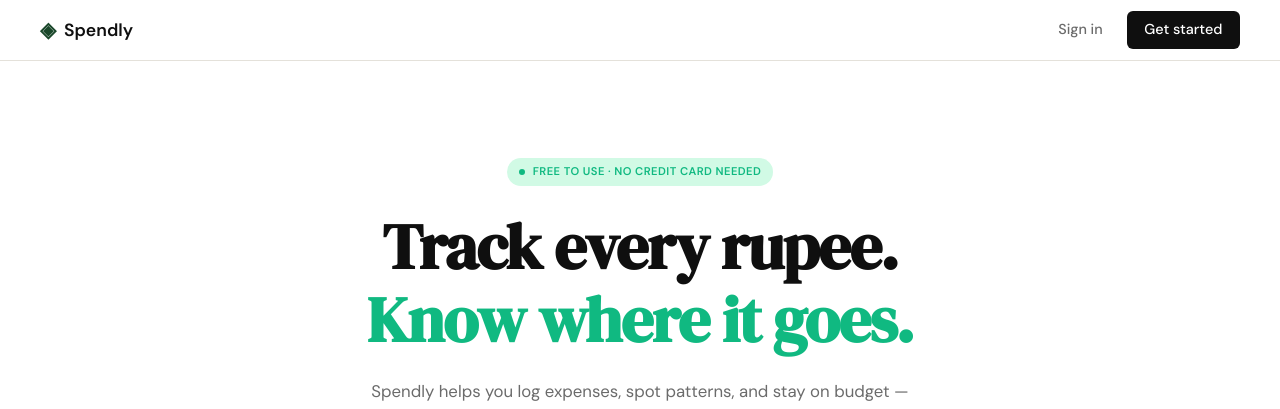
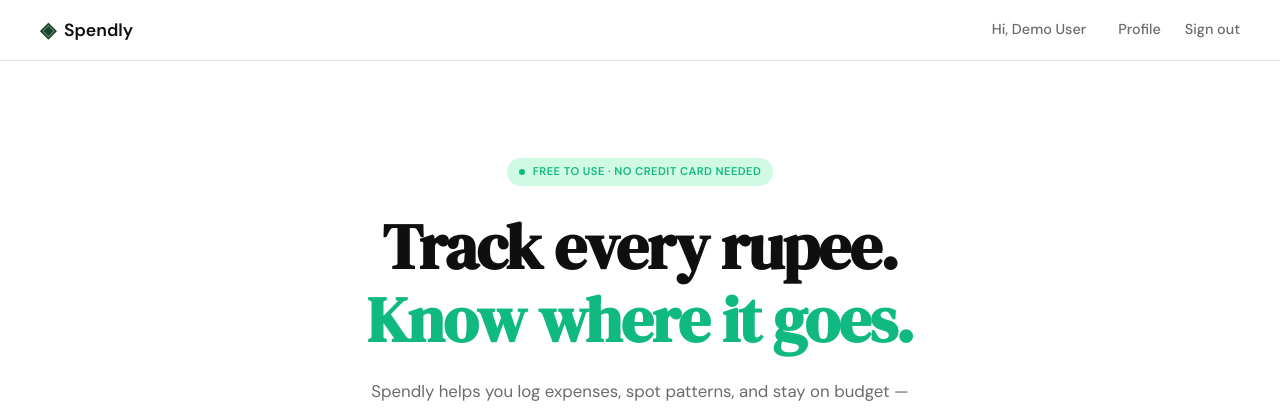
Before and after one commit to Rudra30507/spendly, a Flask app: page / in a window 1280 px wide. Shown: the top 409 px of the page. Run offline with Flask 3, Linux system fonts and the light colour scheme; the visitor is signed in with stand-in values (Sample User, id 1); data comes from the database, SQL or seed files in the repository.

Commit message:
add login and logout feature

```diff
--- a/app.py
+++ b/app.py
@@ -1,9 +1,29 @@
 import os
+from types import SimpleNamespace
 from flask import Flask, render_template, request, redirect, session, url_for
-from database.db import get_db, init_db, seed_db, create_user
+from database.db import get_db, init_db, seed_db, create_user, verify_user, get_user_by_id
 
 app = Flask(__name__)
 app.secret_key = os.environ.get("SPENDLY_SECRET_KEY", "dev-secret-change-me")
+
+
+def _current_user():
+    """Return a user object with .is_authenticated, .id, .name, .email — or None."""
+    uid = session.get("user_id")
+    if uid is None:
+        return None
+    row = get_user_by_id(uid)
+    if row is None:
+        return None
+    return SimpleNamespace(
+        is_authenticated=True,
+        id=row["id"],
+        name=row["name"],
+        email=row["email"],
+    )
+
+
+app.context_processor(lambda: {"current_user": _current_user()})
 
 
 # ------------------------------------------------------------------ #
@@ -17,6 +37,10 @@
 
 @app.route("/register", methods=["GET", "POST"])
 def register():
+    # Already signed in? Bounce to /profile.
+    if session.get("user_id"):
+        return redirect(url_for("profile"))
+
     if request.method == "POST":
         name = (request.form.get("name") or "").strip()
         email = (request.form.get("email") or "").strip()
@@ -52,8 +76,34 @@
     return render_template("register.html")
 
 
-@app.route("/login")
+@app.route("/login", methods=["GET", "POST"])
 def login():
+    # Already signed in? Bounce to /profile.
+    if session.get("user_id"):
+        return redirect(url_for("profile"))
+
+    if request.method == "POST":
+        email = (request.form.get("email") or "").strip()
+        password = request.form.get("password") or ""
+
+        if not email:
+            return render_template("login.html",
+                                   error="Email is required.",
+                                   email=email), 400
+        if not password:
+            return render_template("login.html",
+                                   error="Password is required.",
+                                   email=email), 400
+
+        user_id = verify_user(email, password)
+        if user_id is None:
+            return render_template("login.html",
+                                   error="Invalid email or password.",
+                                   email=email), 400
+
+        session["user_id"] = user_id
+        return redirect(url_for("profile"))
+
     return render_template("login.html")
 
 
@@ -73,7 +123,8 @@
 
 @app.route("/logout")
 def logout():
-    return "Logout — coming in Step 3"
+    session.clear()
+    return redirect(url_for("landing"))
 
 
 @app.route("/profile")
--- a/database/db.py
+++ b/database/db.py
@@ -1,6 +1,6 @@
 import sqlite3
 from datetime import datetime, timedelta
-from werkzeug.security import generate_password_hash
+from werkzeug.security import generate_password_hash, check_password_hash
 
 
 DB_PATH = "expense_tracker.db"
@@ -128,3 +128,33 @@
         raise ValueError("Email already registered")
     finally:
         conn.close()
+
+
+def verify_user(email: str, password: str) -> int | None:
+    """Return user id on successful sign-in, else None. Same None for unknown email and wrong password."""
+    email = email.strip().lower()
+    conn = get_db()
+    try:
+        row = conn.execute(
+            "SELECT id, password_hash FROM users WHERE email = ?",
+            (email,),
+        ).fetchone()
+        if row is None:
+            return None
+        if not check_password_hash(row["password_hash"], password):
+            return None
+        return row["id"]
+    finally:
+        conn.close()
+
+
+def get_user_by_id(user_id: int):
+    """Return the user row (sqlite3.Row) for user_id, or None if not found."""
+    conn = get_db()
+    try:
+        return conn.execute(
+            "SELECT id, name, email, created_at FROM users WHERE id = ?",
+            (user_id,),
+        ).fetchone()
+    finally:
+        conn.close()
--- a/static/css/style.css
+++ b/static/css/style.css
@@ -117,6 +117,12 @@
 }
 
 .nav-cta:hover { background: var(--accent) !important; }
+
+.nav-greeting {
+    color: var(--ink-muted);
+    margin-right: 0.5rem;
+    font-weight: 500;
+}
 
 /* ------------------------------------------------------------------ */
 /* Main                                                                */
--- a/templates/base.html
+++ b/templates/base.html
@@ -19,8 +19,14 @@
                 <span class="brand-name">Spendly</span>
             </a>
             <div class="nav-links">
-                <a href="{{ url_for('login') }}">Sign in</a>
-                <a href="{{ url_for('register') }}" class="nav-cta">Get started</a>
+                {% if current_user and current_user.is_authenticated %}
+                    <span class="nav-greeting">Hi, {{ current_user.name }}</span>
+                    <a href="{{ url_for('profile') }}">Profile</a>
+                    <a href="{{ url_for('logout') }}">Sign out</a>
+                {% else %}
+                    <a href="{{ url_for('login') }}">Sign in</a>
+                    <a href="{{ url_for('register') }}" class="nav-cta">Get started</a>
+                {% endif %}
             </div>
         </div>
     </nav>
--- a/templates/login.html
+++ b/templates/login.html
@@ -22,6 +22,7 @@
                     <label for="email">Email address</label>
                     <input type="email" id="email" name="email"
                            class="form-input" placeholder="nitish@example.com"
+                           value="{{ email or '' }}"
                            required autofocus>
                 </div>
                 <div class="form-group">
```
Also changed, not shown: .claude/specs/03-login-and-logout.md (added).
